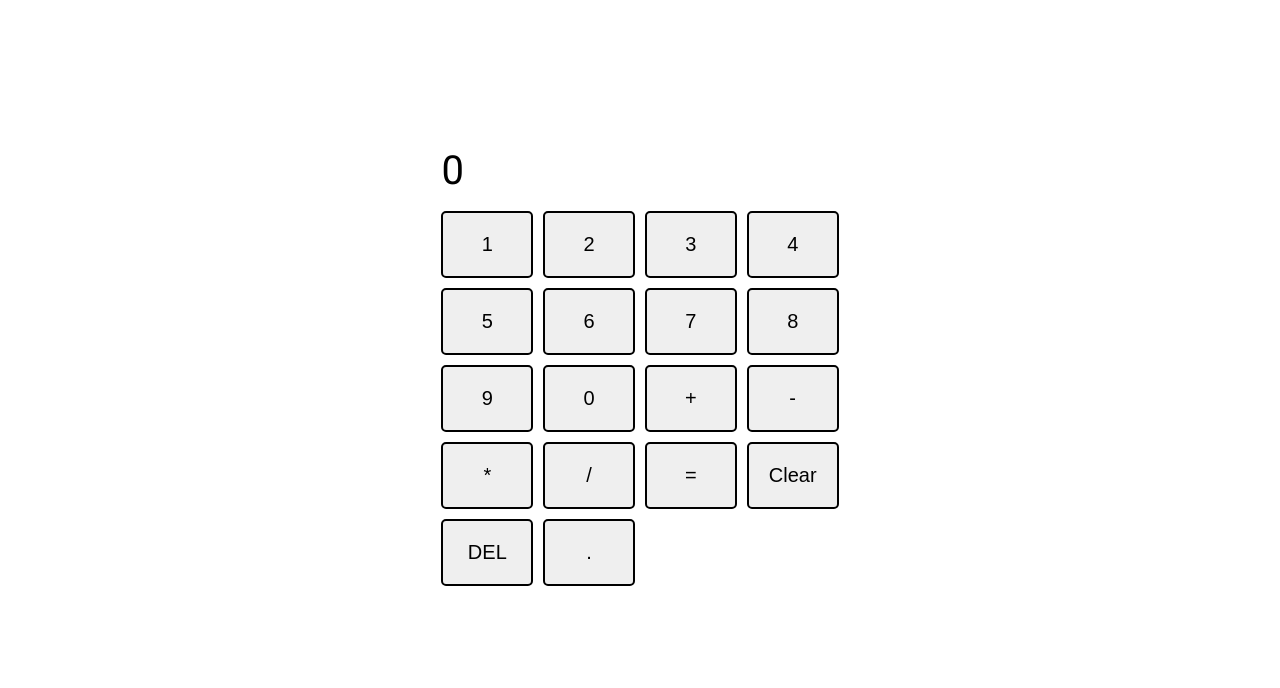
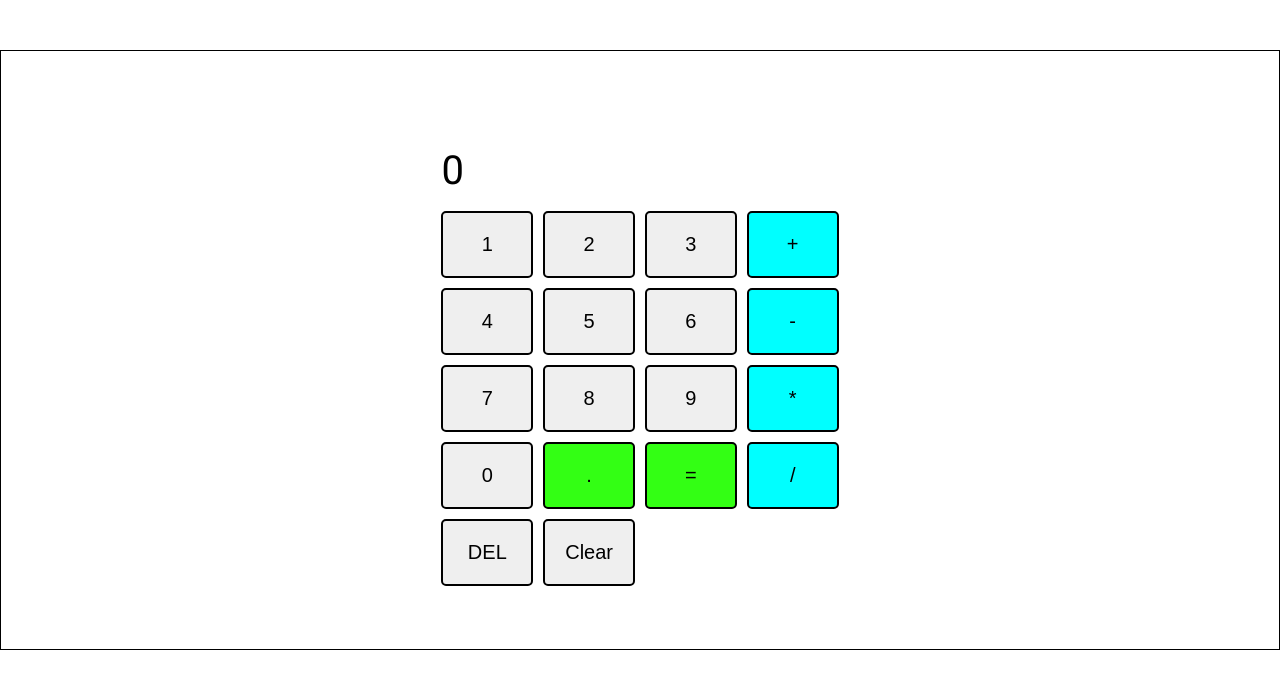
Before and after one commit to elvisnipah/calculator, a plain HTML site: page index.html in a window 1280 px wide. Drawn offline with Linux system fonts and the light colour scheme.

Commit message:
Add some button colors

```diff
--- a/index.html
+++ b/index.html
@@ -20,21 +20,23 @@
                 <button class="btn" data-number>1</button>
                 <button class="btn" data-number>2</button>
                 <button class="btn" data-number>3</button>
+                <button class="btn op-btn" data-operator>+</button>
                 <button class="btn" data-number>4</button>
                 <button class="btn" data-number>5</button>
                 <button class="btn" data-number>6</button>
+                <button class="btn op-btn" data-operator>-</button>
                 <button class="btn" data-number>7</button>
                 <button class="btn" data-number>8</button>
                 <button class="btn" data-number>9</button>
+                <button class="btn op-btn" data-operator>*</button>
                 <button class="btn" data-number>0</button>
-                <button class="btn" data-operator>+</button>
-                <button class="btn" data-operator>-</button>
-                <button class="btn" data-operator>*</button>
-                <button class="btn" data-operator>/</button>
-                <button class="btn" id="equalBtn">=</button>
+                <button class="btn green-btn" id="pointBtn">.</button>
+                <button class="btn green-btn" id="equalBtn">=</button>
+                <button class="btn op-btn" data-operator>/</button>
+                <button class="btn" id="deleteBtn">DEL</button>
                 <button class="btn" id="clearBtn">Clear</button>
-                <button class="btn" id="deleteBtn">DEL</button>
-                <button class="btn" id="pointBtn">.</button>
+
+
             </div>
         </div>
     </main>
--- a/style.css
+++ b/style.css
@@ -3,8 +3,6 @@
     padding: 0;
     margin: 0;
 }
-
-
 
 body {
     font-family: "Roboto", sans-serif;
@@ -17,11 +15,11 @@ body {
     height: 75vh;
     min-height: 500px;
     margin-top: 50px;
+    border: 1px solid black;
 }
 
 .display {
     padding: 10px 20px;
-    border: 2px black solid;
 }
 
 .previous-operation {
@@ -33,7 +31,6 @@ body {
     min-height: 64px;
     font-size: 40px;
 }
-
 
 button {
     cursor: pointer;
@@ -51,3 +48,11 @@ button {
     border-radius: 5px;
     font-size: 20px;
 }
+
+.op-btn {
+    background-color: aqua;
+}
+
+.green-btn {
+    background-color: rgb(51, 255, 20);
+}
```
